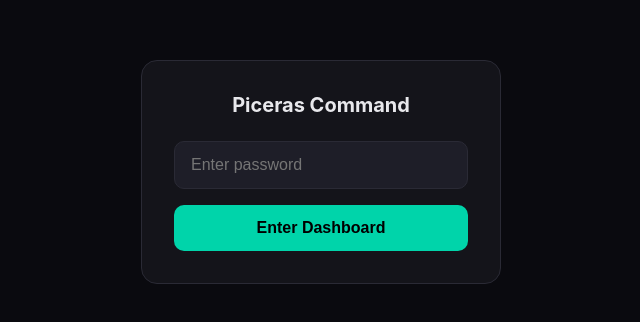
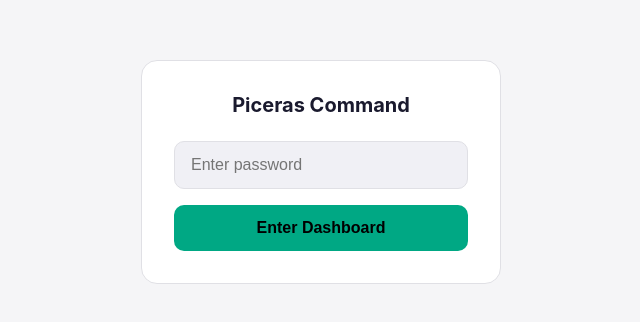
Before and after one commit to ambassadorhub/piceras-dashboard, a website: page public/index.html in a window 1280 px wide. Shown: the part 228-550 px from the top of the page, without its empty margins (319-959 px from the left). Drawn offline with Linux system fonts and the light colour scheme.

Commit message:
Switch to light theme

```diff
--- a/public/index.html
+++ b/public/index.html
@@ -5,24 +5,24 @@
     <meta name="viewport" content="width=device-width, initial-scale=1.0, maximum-scale=1.0, user-scalable=no">
     <title>Piceras Command Dashboard</title>
     <link rel="manifest" href="/manifest.json">
-    <meta name="theme-color" content="#0a0a0f">
+    <meta name="theme-color" content="#f5f5f7">
     <meta name="apple-mobile-web-app-capable" content="yes">
     <meta name="apple-mobile-web-app-status-bar-style" content="black-translucent">
     <link rel="apple-touch-icon" href="/icon-192.png">
     <style>
         :root {
-            --bg: #0a0a0f;
-            --surface: #14141a;
-            --surface-2: #1e1e28;
-            --accent: #00d4aa;
-            --accent-dim: rgba(0, 212, 170, 0.15);
-            --text: #e8e8ec;
-            --text-muted: #8a8a98;
-            --border: #2a2a35;
-            --success: #00d4aa;
-            --warning: #ffb800;
-            --danger: #ff4757;
-            --info: #3498db;
+            --bg: #f5f5f7;
+            --surface: #ffffff;
+            --surface-2: #f0f0f5;
+            --accent: #00a884;
+            --accent-dim: rgba(0, 168, 132, 0.12);
+            --text: #1a1a2e;
+            --text-muted: #6b6b7b;
+            --border: #e0e0e5;
+            --success: #00a884;
+            --warning: #e6a017;
+            --danger: #dc3545;
+            --info: #0d6efd;
         }
         * { margin: 0; padding: 0; box-sizing: border-box; }
         html, body {
```
